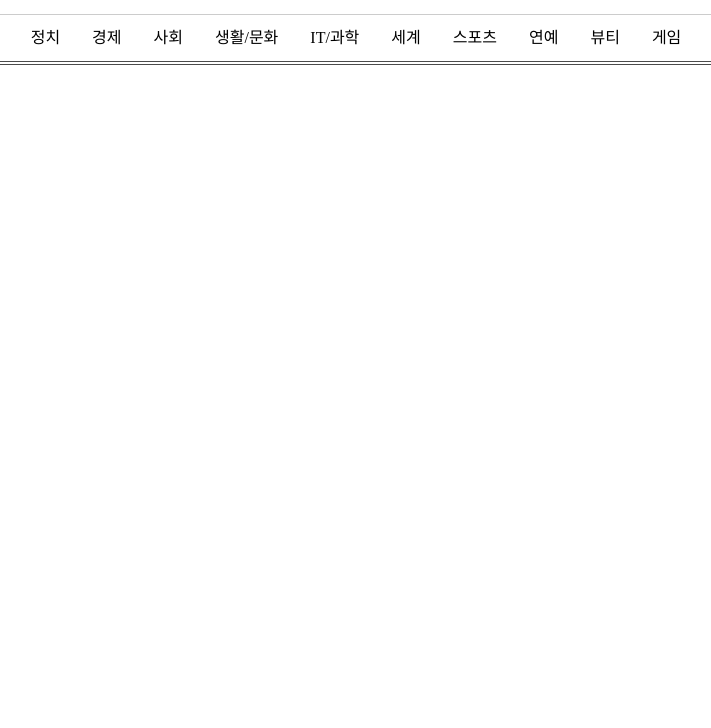
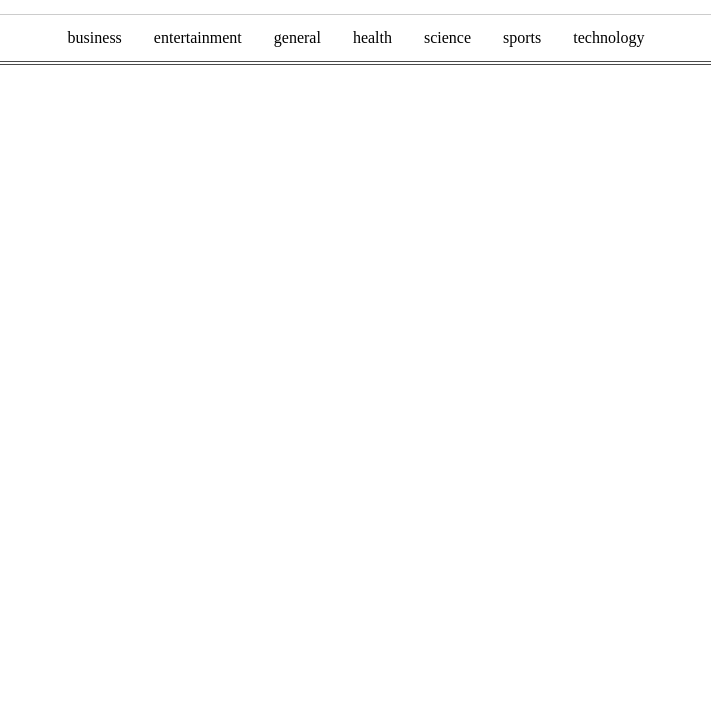
Before and after one commit to cemzzz/jsNews, a plain HTML site: page index.html in a window 1280 px wide. Shown: the part 72-800 px from the top of the page, without its empty margins (284-995 px from the left). Drawn offline with nearby package versions, Linux system fonts and the light colour scheme; no server answers; a web font is replaced by a local one.

Commit message:
카테고리별 뉴스 가져오기

```diff
--- a/index.html
+++ b/index.html
@@ -14,16 +14,13 @@
                 <h1>TIMES NEWS</h1>
             </div>
             <div class="menus">
-                <button class="meun-button">정치</button>
-                <button class="meun-button">경제</button>
-                <button class="meun-button">사회</button>
-                <button class="meun-button">생활/문화</button>
-                <button class="meun-button">IT/과학</button>
-                <button class="meun-button">세계</button>
-                <button class="meun-button">스포츠</button>
-                <button class="meun-button">연예</button>
-                <button class="meun-button">뷰티</button>
-                <button class="meun-button">게임</button>
+                <button class="meun-button">business</button>
+                <button class="meun-button">entertainment</button>
+                <button class="meun-button">general</button>
+                <button class="meun-button">health</button>
+                <button class="meun-button">science</button>
+                <button class="meun-button">sports</button>
+                <button class="meun-button">technology</button>
             </div>
         </section>
         <section id="news-board"></section>
--- a/main.js
+++ b/main.js
@@ -1,9 +1,20 @@
 const API_KEY=`b0359ebba28749d1a115ccc565bef4d1`
 
 let newsList=[]
+const menus = document.querySelectorAll(".menus button")
+menus.forEach(menu => menu.addEventListener("click", (event)=>newsCategory(event)))
 
 const getNews = async () => {
     const url = new URL(`https://newsapi.org/v2/top-headlines?country=us&apiKey=${API_KEY}`);
+    const response =  await fetch(url)
+    const data = await response.json()
+    newsList = data.articles.filter(news => news.url && news.urlToImage);
+    render()
+}
+
+const newsCategory = async (event) => {
+    const category = event.target.textContent
+    const url = new URL(`https://newsapi.org/v2/top-headlines?country=us&category=${category}&apiKey=${API_KEY}`)
     const response =  await fetch(url)
     const data = await response.json()
     newsList = data.articles.filter(news => news.url && news.urlToImage);
--- a/style.css
+++ b/style.css
@@ -19,7 +19,7 @@ body {
 }
 
 .menus {
-    margin-top: 20px;
+    margin: 20px 0px;
     display: flex;
     justify-content: center;
     flex-wrap: wrap;
```
